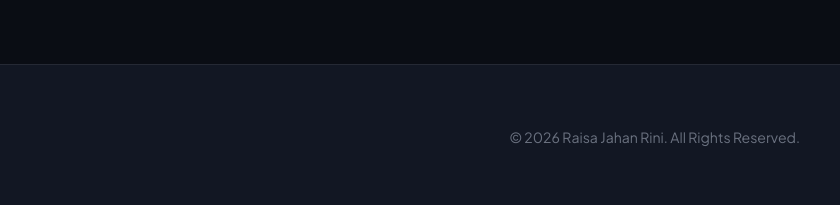
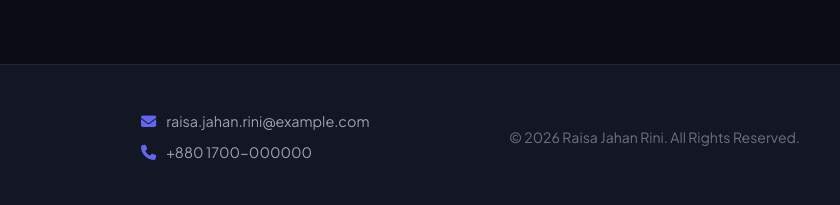
Before and after one commit to sanjid191/rini_portfolio-, a plain HTML site: page index.html in a window 1280 px wide. Shown: the part 7333-7538 px from the top of the page, 440-1280 px from the left. Drawn offline with Linux system fonts and the light colour scheme.

Commit message:
Add dummy email and phone number to footer

```diff
--- a/index.html
+++ b/index.html
@@ -560,6 +560,17 @@ print(<span class="code-string">"Raisa's Capstone Model initialized successfully
                 <p>Designed & Developed with Vanilla JS, HTML5 & Modern CSS.</p>
             </div>
 
+            <div class="footer-center">
+                <div class="footer-contact-item">
+                    <i class="fa-solid fa-envelope"></i>
+                    <a href="mailto:raisa.jahan.rini@example.com">raisa.jahan.rini@example.com</a>
+                </div>
+                <div class="footer-contact-item">
+                    <i class="fa-solid fa-phone"></i>
+                    <a href="tel:+8801700000000">+880 1700-000000</a>
+                </div>
+            </div>
+
             <div class="footer-right">
                 <p>&copy; 2026 Raisa Jahan Rini. All Rights Reserved.</p>
             </div>
--- a/styles.css
+++ b/styles.css
@@ -1364,6 +1364,30 @@ a {
     margin-top: 6px;
 }
 
+.footer-center {
+    display: flex;
+    flex-direction: column;
+    gap: 8px;
+}
+
+.footer-contact-item {
+    display: flex;
+    align-items: center;
+    gap: 10px;
+    font-size: 0.9rem;
+    color: var(--text-secondary);
+}
+
+.footer-contact-item i {
+    color: var(--accent-primary);
+    font-size: 0.95rem;
+}
+
+.footer-contact-item a:hover {
+    color: var(--accent-primary);
+    text-decoration: underline;
+}
+
 .footer-right p {
     font-size: 0.88rem;
     color: var(--text-muted);
```
